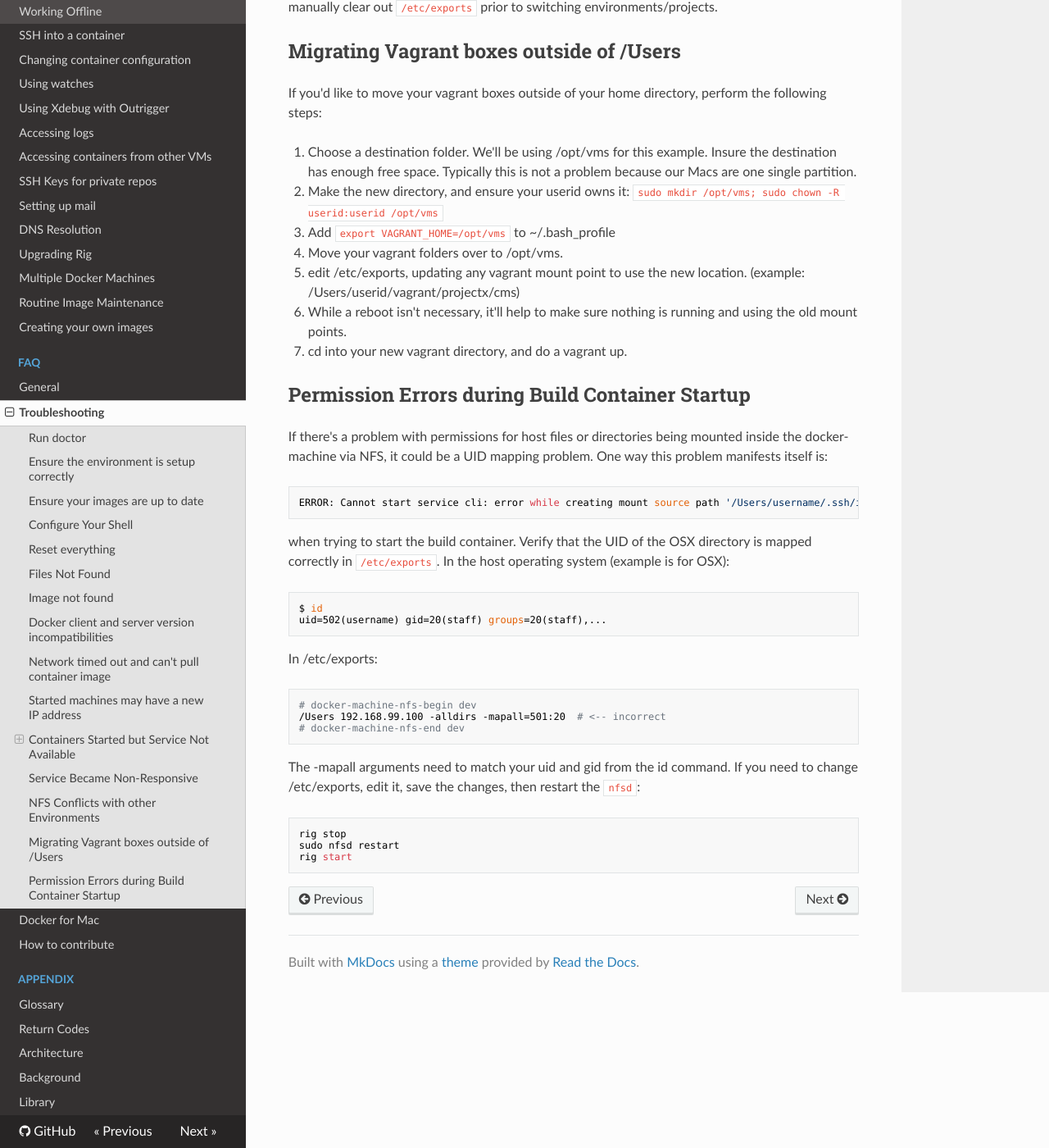
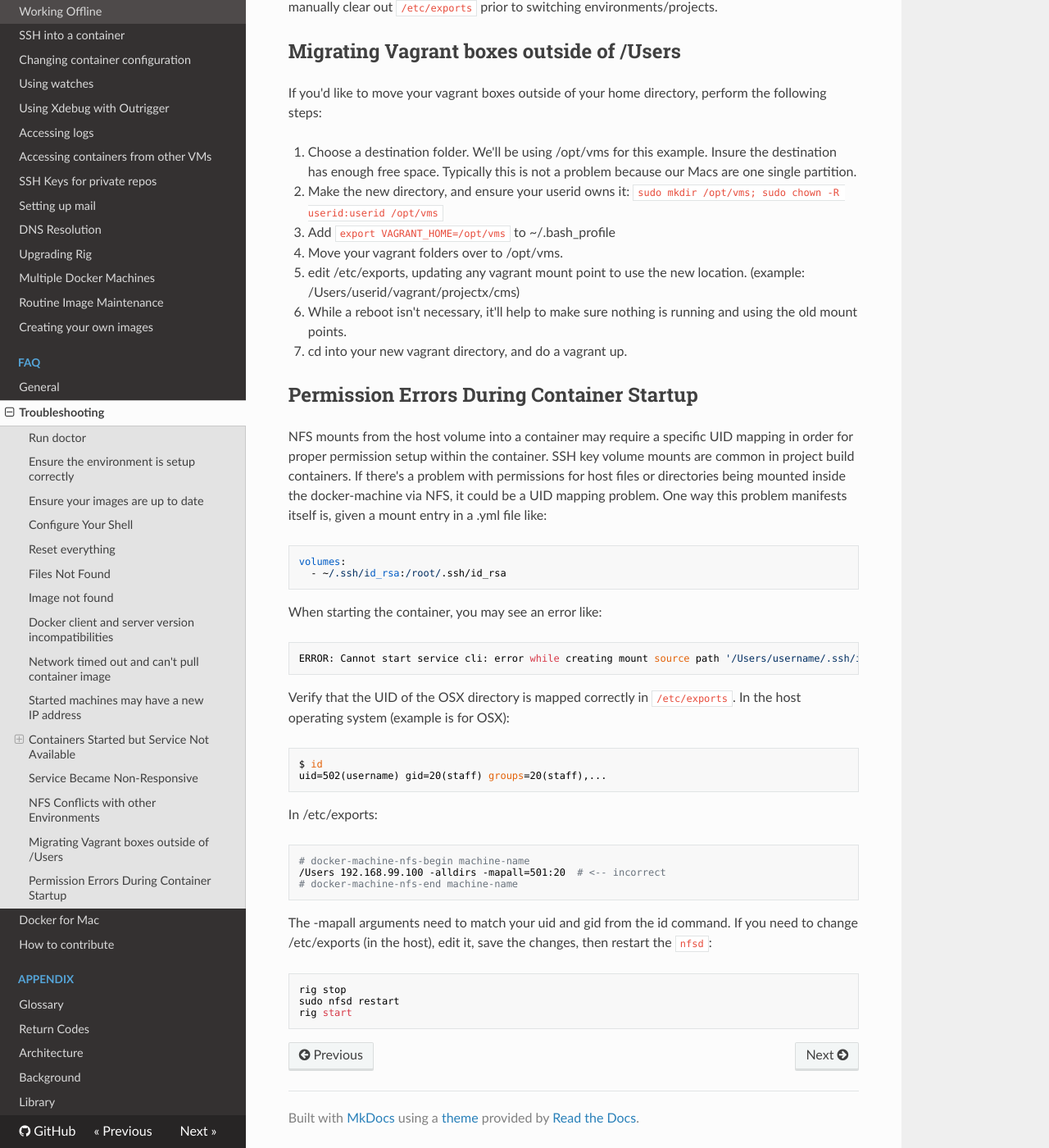
Before and after one commit to phase2/outrigger-docs, an MkDocs documentation site: the page built from docs/faq/troubleshooting.md, in a window 1280 px wide and 1400 px high, scrolled down 5788 px. Shown: the whole window at 82% size. Built offline with MkDocs 1.6.1, drawn with Linux system fonts in a browser that asks for light colours; nearby versions of some CDN libraries; old or Windows-style settings are respelled for this version of MkDocs.

Commit message:
Tweak permissions troubleshooting

```diff
--- a/docs/faq/troubleshooting.md
+++ b/docs/faq/troubleshooting.md
@@ -241,24 +241,29 @@ Typically this is not a problem because our Macs are one single partition.
 1. While a reboot isn't necessary, it'll help to make sure nothing is running and using the old mount points.
 1. cd into your new vagrant directory, and do a vagrant up.
 
-## Permission Errors during Build Container Startup
+## Permission Errors During Container Startup
 
-If there's a problem with permissions for host files or directories being mounted inside the docker-machine via NFS, it could be a UID mapping problem. One way this problem manifests itself is:
+NFS mounts from the host volume into a container may require a specific UID mapping in order for proper permission setup within the container. SSH key volume mounts are common in project build containers. If there's a problem with permissions for host files or directories being mounted inside the docker-machine via NFS, it could be a UID mapping problem. One way this problem manifests itself is, given a mount entry in a .yml file like:
+
+    volumes:
+      - ~/.ssh/id_rsa:/root/.ssh/id_rsa
+
+When starting the container, you may see an error like:
 
     ERROR: Cannot start service cli: error while creating mount source path '/Users/username/.ssh/id_rsa': mkdir /Users/username/.ssh/id_rsa: permission denied
 
-when trying to start the build container. Verify that the UID of the OSX directory is mapped correctly in `/etc/exports`.  In the host operating system (example is for OSX):
+Verify that the UID of the OSX directory is mapped correctly in `/etc/exports`.  In the host operating system (example is for OSX):
 
     $ id
     uid=502(username) gid=20(staff) groups=20(staff),...
 
 In /etc/exports:
 
-    # docker-machine-nfs-begin dev
+    # docker-machine-nfs-begin machine-name
     /Users 192.168.99.100 -alldirs -mapall=501:20  # <-- incorrect
-    # docker-machine-nfs-end dev
+    # docker-machine-nfs-end machine-name
 
-The -mapall arguments need to match your uid and gid from the id command.  If you need to change /etc/exports, edit it, save the changes, then restart the `nfsd`:
+The -mapall arguments need to match your uid and gid from the id command.  If you need to change /etc/exports (in the host), edit it, save the changes, then restart the `nfsd`:
 
     rig stop
     sudo nfsd restart
```
